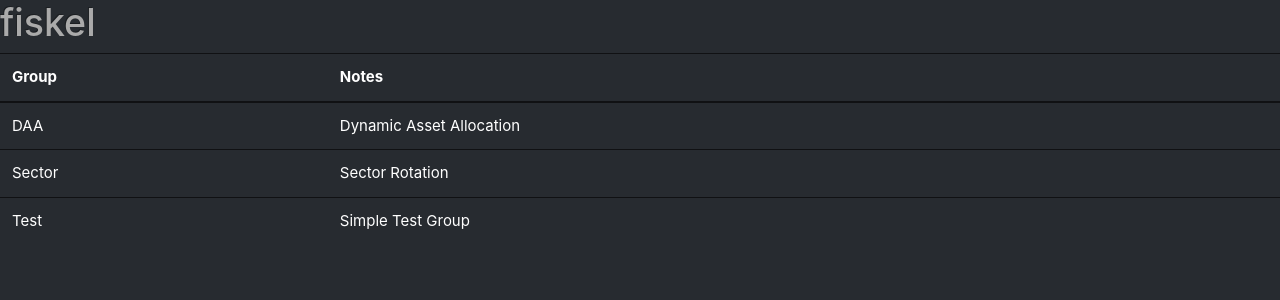
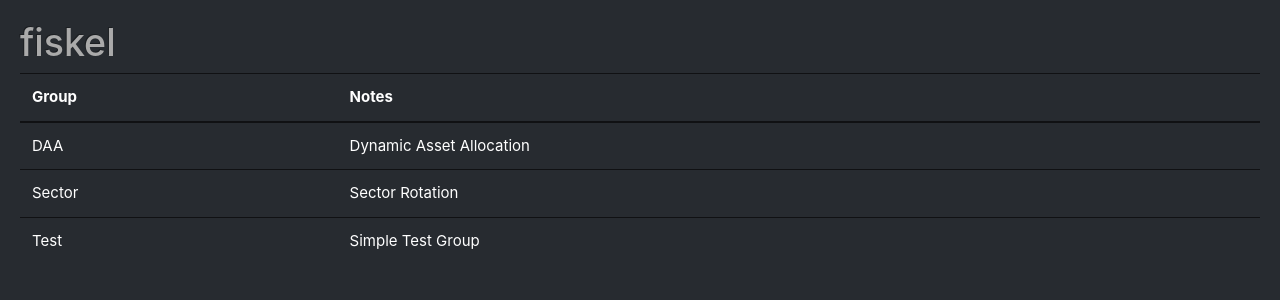
Before and after one commit to madannes/fiskel-react, a React (Create React App) app: page / in a window 1280 px wide. Shown: the top 300 px of the page. Built offline with nearby package versions, Linux system fonts and the light colour scheme.

Commit message:
Added styles

```diff
--- a/public/index.html
+++ b/public/index.html
@@ -7,6 +7,7 @@
   <meta name="theme-color" content="#000000" />
 	<link rel="stylesheet" href="https://stackpath.bootstrapcdn.com/bootstrap/4.3.1/css/bootstrap.min.css" />
 	<link rel="stylesheet" href="https://bootswatch.com/4/slate/bootstrap.min.css" />
+	<link rel="stylesheet" href="%PUBLIC_URL%/styles.css" />
   <link rel="manifest" href="%PUBLIC_URL%/manifest.json" />
   <link rel="shortcut icon" href="%PUBLIC_URL%/favicon.ico" />
   <title>fiskel</title>
--- /dev/null
+++ b/public/styles.css
@@ -0,0 +1,3 @@
+body {
+    padding: 20px;
+}
```
